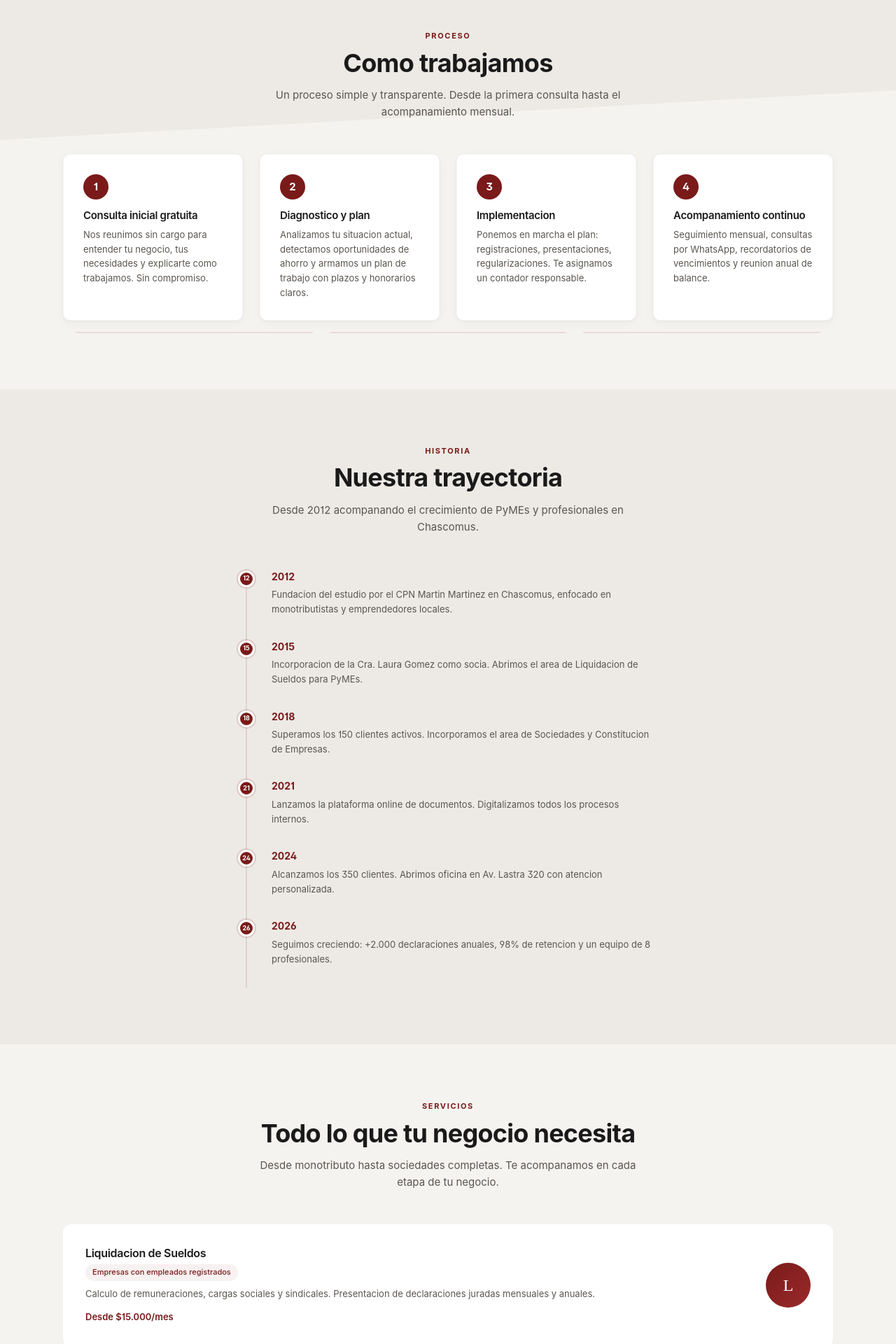
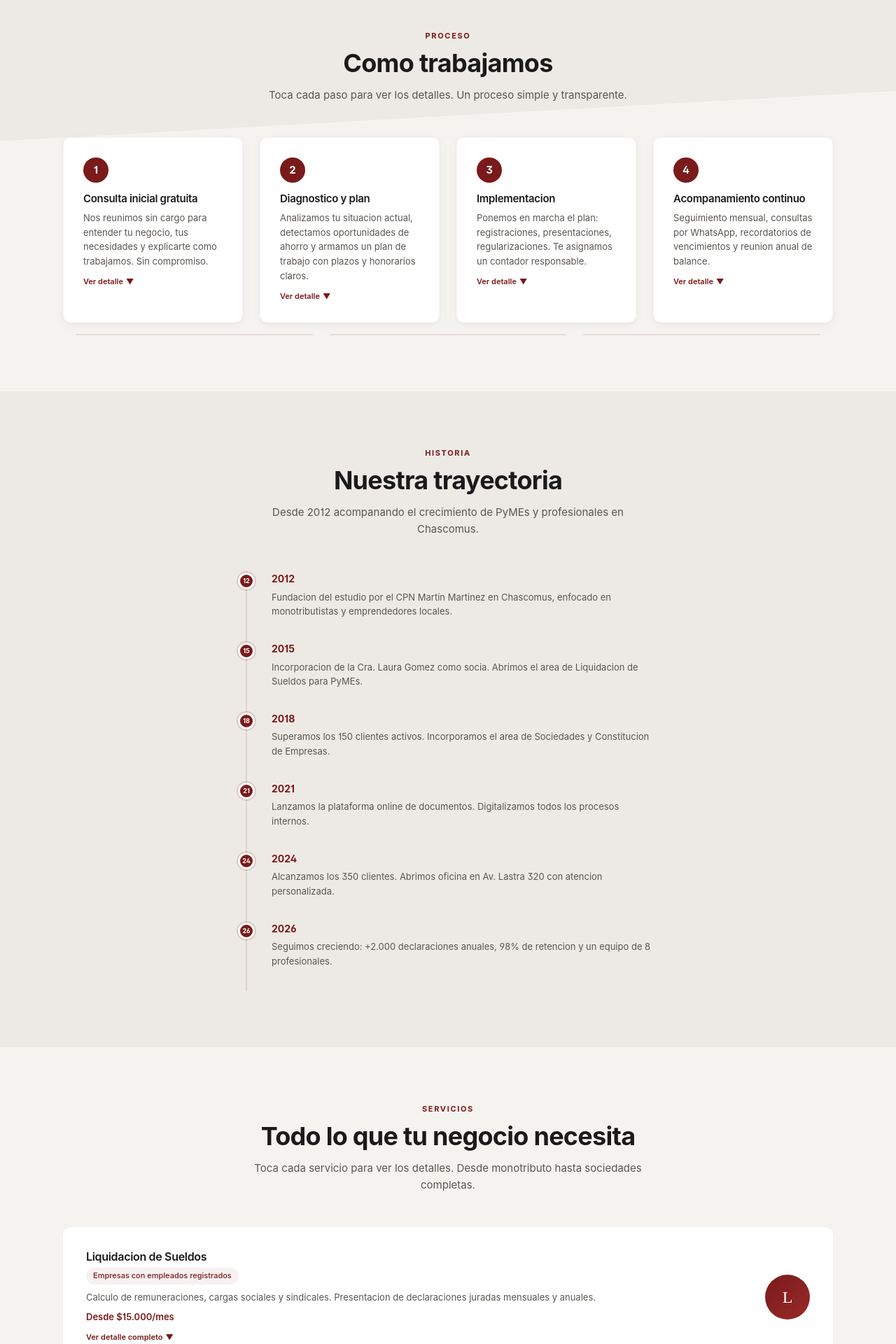
Before and after one commit to GalvanAlexis/bladoPC, a Next.js app: page /ejemplos/contable in a window 1280 px wide. Shown: the part 1000-2920 px from the top of the page at 70% size. Built offline with nearby package versions, Linux system fonts and the light colour scheme.

Commit message:
feat: tarjetas expandibles en proceso y servicios con framer-motion ISS-080

```diff
--- /dev/null
+++ b/documentacion/issues/ISS-080_tarjetas-expandibles-proceso-servicios.md
@@ -0,0 +1,51 @@
+# ISS-080: Tarjetas expandibles en Proceso y Servicios de Contable
+
+## Resumen
+
+Agregar estado expandible con informacion detallada a las tarjetas de Proceso
+(4 pasos) y Servicios (6 items) en la pagina corporativa M&A Estudio Contable.
+Al clickear/tocar una tarjeta, se despliega contenido adicional con
+framer-motion AnimatePresence.
+
+## Archivos a modificar
+
+- `src/app/ejemplos/contable/components/Proceso.tsx` — agregar `detalle` a cada
+  paso, useState + AnimatePresence para expandir/colapsar
+- `src/app/ejemplos/contable/components/Servicios.tsx` — useState + AnimatePresence
+  para expandir/colapsar, mostrar `detalle` del servicio
+- `src/app/ejemplos/contable/hooks/useAdmin.ts` — agregar campo `detalle` a
+  `ServicioItem`, actualizar defaults con texto detallado
+- `src/app/ejemplos/contable/components/AdminDashboard.tsx` — agregar campo
+  `detalle` al CrudList de ServiciosTab
+
+## Detalles de implementacion
+
+### Proceso
+- Cada paso del array `PROCESO` recibe un campo `detalle` con 3-4 lineas de
+  informacion adicional
+- Click en la tarjeta togglea el estado expandido
+- El detalle se despliega debajo del texto actual con framer-motion
+  `AnimatePresence` + `motion.div` slideDown
+- La tarjeta cambia visualmente (borde granate sutil, indicador de expandido)
+
+### Servicios
+- `ServicioItem` recibe campo `detalle` (string opcional)
+- Click en la tarjeta togglea expandido
+- Mismo patron AnimatePresence que Proceso
+- AdminDashboard: el tab Servicios ahora incluye campo `detalle` en el CRUD
+
+## Tareas
+- [ ] Agregar `detalle` a array PROCESO en Proceso.tsx
+- [ ] Agregar `detalle` a ServicioItem en useAdmin.ts
+- [ ] Agregar `detalle` a defaults de servicios en useAdmin.ts
+- [ ] Agregar `detalle` al CrudList de ServiciosTab en AdminDashboard.tsx
+- [ ] Implementar expandible en Proceso.tsx con framer-motion
+- [ ] Implementar expandible en Servicios.tsx con framer-motion
+- [ ] npm run build
+
+## Notas
+- Cursor pointer en las tarjetas
+- Un solo item expandido a la vez (acordeon) o multiples (segun prefiera el user)
+  -> multiples, para poder comparar
+- Animacion suave con AnimatePresence + height auto
+- prefers-reduced-motion respetado
--- a/src/app/ejemplos/contable/components/AdminDashboard.tsx
+++ b/src/app/ejemplos/contable/components/AdminDashboard.tsx
@@ -340,12 +340,12 @@ function ServiciosTab({ admin }: { admin: ReturnType<typeof useAdmin> }) {
   return (
     <CrudList<ServicioItem>
       items={admin.servicios}
-      fields={['titulo', 'desc', 'publico', 'precio']}
+      fields={['titulo', 'desc', 'detalle', 'publico', 'precio']}
       onAdd={admin.addServicio}
       onUpdate={admin.updateServicio}
       onDelete={admin.deleteServicio}
-      newItem={{ titulo: '', desc: '', publico: '', precio: '' }}
-      labels={{ titulo: 'Titulo', desc: 'Descripcion', publico: 'Publico', precio: 'Precio' }}
+      newItem={{ titulo: '', desc: '', detalle: '', publico: '', precio: '' }}
+      labels={{ titulo: 'Titulo', desc: 'Descripcion', detalle: 'Detalle', publico: 'Publico', precio: 'Precio' }}
     />
   );
 }
--- a/src/app/ejemplos/contable/components/Proceso.tsx
+++ b/src/app/ejemplos/contable/components/Proceso.tsx
@@ -1,24 +1,44 @@
 'use client';
 
-import { useRef } from 'react';
-import { motion, useInView } from 'framer-motion';
+import { useRef, useState } from 'react';
+import { motion, useInView, AnimatePresence } from 'framer-motion';
 
 const GRANATE = '#7a1a1a';
-const GRANATE_LIGHT = '#9a2a2a';
 const BG_SECTION = '#edeae5';
 const TEXT_PRIMARY = '#1a1a1a';
 const TEXT_SEC = '#5a5550';
 
 const PROCESO = [
-  { paso: 1, titulo: 'Consulta inicial gratuita', desc: 'Nos reunimos sin cargo para entender tu negocio, tus necesidades y explicarte como trabajamos. Sin compromiso.' },
-  { paso: 2, titulo: 'Diagnostico y plan', desc: 'Analizamos tu situacion actual, detectamos oportunidades de ahorro y armamos un plan de trabajo con plazos y honorarios claros.' },
-  { paso: 3, titulo: 'Implementacion', desc: 'Ponemos en marcha el plan: registraciones, presentaciones, regularizaciones. Te asignamos un contador responsable.' },
-  { paso: 4, titulo: 'Acompanamiento continuo', desc: 'Seguimiento mensual, consultas por WhatsApp, recordatorios de vencimientos y reunion anual de balance.' },
+  {
+    paso: 1,
+    titulo: 'Consulta inicial gratuita',
+    desc: 'Nos reunimos sin cargo para entender tu negocio, tus necesidades y explicarte como trabajamos. Sin compromiso.',
+    detalle: 'Te invitamos a una reunion sin cargo de 30 minutos. Vas a conocer al equipo, entender nuestra metodologia de trabajo y recibir un diagnostico preliminar de tu situacion. No necesitas traer nada, solo tu CUIT y ganas de ordenar tus cuentas.',
+  },
+  {
+    paso: 2,
+    titulo: 'Diagnostico y plan',
+    desc: 'Analizamos tu situacion actual, detectamos oportunidades de ahorro y armamos un plan de trabajo con plazos y honorarios claros.',
+    detalle: 'Analizamos en profundidad tu situacion impositiva, contable y laboral. Detectamos oportunidades de ahorro fiscal, riesgos de multas y puntos a regularizar. Te entregamos un plan de trabajo detallado con plazos, responsables y honorarios completamente transparentes.',
+  },
+  {
+    paso: 3,
+    titulo: 'Implementacion',
+    desc: 'Ponemos en marcha el plan: registraciones, presentaciones, regularizaciones. Te asignamos un contador responsable.',
+    detalle: 'Ponemos en marcha el plan acordado: inscripciones, registraciones contables, presentacion de declaraciones juradas, regularizacion de deudas. Te asignamos un contador responsable que seguira tu caso de principio a fin y estara disponible para consultas.',
+  },
+  {
+    paso: 4,
+    titulo: 'Acompanamiento continuo',
+    desc: 'Seguimiento mensual, consultas por WhatsApp, recordatorios de vencimientos y reunion anual de balance.',
+    detalle: 'Una vez al mes recibis un resumen de tu situacion fiscal, recordatorios de vencimientos y acceso a nuestra plataforma online. Tenes WhatsApp directo con tu contador para consultas rapidas. Cada ano hacemos una reunion de balance para proyectar el siguiente.',
+  },
 ];
 
 export default function Proceso() {
   const ref = useRef(null);
   const isInView = useInView(ref, { once: true, margin: '-80px' });
+  const [expanded, setExpanded] = useState<number | null>(null);
 
   return (
     <section
@@ -52,7 +72,7 @@ export default function Proceso() {
             Como trabajamos
           </h2>
           <p style={{ fontSize: 15, color: TEXT_SEC, maxWidth: 560, margin: '0 auto', lineHeight: 1.6 }}>
-            Un proceso simple y transparente. Desde la primera consulta hasta el acompanamiento mensual.
+            Toca cada paso para ver los detalles. Un proceso simple y transparente.
           </p>
         </motion.div>
 
@@ -63,24 +83,41 @@ export default function Proceso() {
             gap: 24,
           }}
         >
-          {PROCESO.map((p, i) => (
+          {PROCESO.map((p, i) => {
+            const isOpen = expanded === p.paso;
+            return (
               <motion.div
                 key={p.paso}
                 initial={{ opacity: 0, y: 30 }}
                 animate={isInView ? { opacity: 1, y: 0 } : { opacity: 0, y: 30 }}
                 transition={{ delay: i * 0.1, duration: 0.5, ease: 'easeOut' }}
+                onClick={() => setExpanded(isOpen ? null : p.paso)}
                 style={{
                   background: '#fff',
                   borderRadius: 10,
                   padding: 28,
-                boxShadow: '0 1px 4px rgba(0,0,0,0.04), 0 4px 16px rgba(0,0,0,0.03)',
-                border: '1px solid rgba(0,0,0,0.04)',
+                  boxShadow: isOpen
+                    ? '0 4px 24px rgba(122,26,26,0.10)'
+                    : '0 1px 4px rgba(0,0,0,0.04), 0 4px 16px rgba(0,0,0,0.03)',
+                  border: isOpen
+                    ? `1px solid ${GRANATE}20`
+                    : '1px solid rgba(0,0,0,0.04)',
                   position: 'relative',
-                transition: 'transform 0.25s ease, box-shadow 0.25s ease',
-                cursor: 'default',
+                  cursor: 'pointer',
+                  transition: 'box-shadow 0.25s ease, border-color 0.25s ease',
                 }}
-              onMouseEnter={(e) => { e.currentTarget.style.transform = 'translateY(-2px)'; e.currentTarget.style.boxShadow = '0 8px 30px rgba(122,26,26,0.08)'; }}
-              onMouseLeave={(e) => { e.currentTarget.style.transform = 'translateY(0)'; e.currentTarget.style.boxShadow = '0 1px 4px rgba(0,0,0,0.04), 0 4px 16px rgba(0,0,0,0.03)'; }}
+                onMouseEnter={(e) => {
+                  if (!isOpen) {
+                    e.currentTarget.style.transform = 'translateY(-2px)';
+                    e.currentTarget.style.boxShadow = '0 8px 30px rgba(122,26,26,0.08)';
+                  }
+                }}
+                onMouseLeave={(e) => {
+                  if (!isOpen) {
+                    e.currentTarget.style.transform = 'translateY(0)';
+                    e.currentTarget.style.boxShadow = '0 1px 4px rgba(0,0,0,0.04), 0 4px 16px rgba(0,0,0,0.03)';
+                  }
+                }}
               >
                 <div
                   style={{
@@ -98,8 +135,56 @@ export default function Proceso() {
                 <p style={{ fontSize: 13, color: TEXT_SEC, lineHeight: 1.6, margin: 0 }}>
                   {p.desc}
                 </p>
+
+                <AnimatePresence initial={false}>
+                  {isOpen && (
+                    <motion.div
+                      key="detalle"
+                      initial={{ height: 0, opacity: 0 }}
+                      animate={{ height: 'auto', opacity: 1 }}
+                      exit={{ height: 0, opacity: 0 }}
+                      transition={{ duration: 0.3, ease: 'easeInOut' }}
+                      style={{ overflow: 'hidden' }}
+                    >
+                      <div
+                        style={{
+                          marginTop: 14,
+                          paddingTop: 14,
+                          borderTop: '1px solid rgba(122,26,26,0.08)',
+                          fontSize: 13,
+                          color: TEXT_SEC,
+                          lineHeight: 1.7,
+                        }}
+                      >
+                        {p.detalle}
+                      </div>
                     </motion.div>
-          ))}
+                  )}
+                </AnimatePresence>
+
+                <div
+                  style={{
+                    marginTop: 10,
+                    fontSize: 11,
+                    color: GRANATE,
+                    fontWeight: 600,
+                    display: 'flex',
+                    alignItems: 'center',
+                    gap: 4,
+                  }}
+                >
+                  {isOpen ? 'Ver menos' : 'Ver detalle'}
+                  <motion.span
+                    animate={{ rotate: isOpen ? 180 : 0 }}
+                    transition={{ duration: 0.2 }}
+                    style={{ display: 'inline-block' }}
+                  >
+                    &#9660;
+                  </motion.span>
+                </div>
+              </motion.div>
+            );
+          })}
         </div>
 
         {PROCESO.length > 1 && (
--- a/src/app/ejemplos/contable/components/Servicios.tsx
+++ b/src/app/ejemplos/contable/components/Servicios.tsx
@@ -1,7 +1,7 @@
 'use client';
 
-import { useRef } from 'react';
-import { motion, useInView } from 'framer-motion';
+import { useRef, useState } from 'react';
+import { motion, useInView, AnimatePresence } from 'framer-motion';
 import type { ServicioItem } from '../hooks/useAdmin';
 
 const GRANATE = '#7a1a1a';
@@ -17,6 +17,7 @@ interface Props {
 export default function Servicios({ servicios }: Props) {
   const ref = useRef(null);
   const isInView = useInView(ref, { once: true, margin: '-80px' });
+  const [expanded, setExpanded] = useState<string | null>(null);
 
   return (
     <section
@@ -39,17 +40,20 @@ export default function Servicios({ servicios }: Props) {
             Todo lo que tu negocio necesita
           </h2>
           <p style={{ fontSize: 15, color: TEXT_SEC, maxWidth: 560, margin: '0 auto', lineHeight: 1.6 }}>
-            Desde monotributo hasta sociedades completas. Te acompanamos en cada etapa de tu negocio.
+            Toca cada servicio para ver los detalles. Desde monotributo hasta sociedades completas.
           </p>
         </motion.div>
 
-          {servicios.map((s, i) => (
+        {servicios.map((s, i) => {
+          const isOpen = expanded === s.id;
+          return (
             <motion.div
               key={s.id}
               initial={{ opacity: 0, y: 30 }}
               animate={isInView ? { opacity: 1, y: 0 } : { opacity: 0, y: 30 }}
               transition={{ delay: i * 0.08, duration: 0.5, ease: 'easeOut' }}
               className="con-servicio-card"
+              onClick={() => setExpanded(isOpen ? null : s.id)}
               style={{
                 display: 'flex',
                 flexDirection: 'row',
@@ -59,11 +63,22 @@ export default function Servicios({ servicios }: Props) {
                 background: i % 2 === 0 ? '#fff' : BG_SECTION,
                 borderRadius: 12,
                 padding: 'clamp(16px, 3vw, 32px)',
-                transition: 'transform 0.25s ease, box-shadow 0.25s ease',
-                cursor: 'default',
+                border: isOpen
+                  ? `1px solid ${GRANATE}20`
+                  : '1px solid transparent',
+                cursor: 'pointer',
+                transition: 'box-shadow 0.25s ease, border-color 0.25s ease',
               }}
-              onMouseEnter={(e) => { e.currentTarget.style.transform = 'translateY(-2px)'; e.currentTarget.style.boxShadow = '0 8px 30px rgba(122,26,26,0.08)'; }}
-              onMouseLeave={(e) => { e.currentTarget.style.transform = 'translateY(0)'; e.currentTarget.style.boxShadow = 'none'; }}
+              onMouseEnter={(e) => {
+                if (!isOpen) {
+                  e.currentTarget.style.boxShadow = '0 8px 30px rgba(122,26,26,0.08)';
+                }
+              }}
+              onMouseLeave={(e) => {
+                if (!isOpen) {
+                  e.currentTarget.style.boxShadow = 'none';
+                }
+              }}
             >
               <div style={{ flex: '1 1 55%', minWidth: 0 }}>
                 <div style={{ display: 'flex', alignItems: 'flex-start', flexDirection: 'column', gap: 6, marginBottom: 8 }}>
@@ -87,10 +102,57 @@ export default function Servicios({ servicios }: Props) {
                   {s.desc}
                 </p>
                 {s.precio && (
-                  <div style={{ marginTop: 12, fontSize: 13, color: GRANATE, fontWeight: 600 }}>
+                  <div style={{ marginTop: 8, fontSize: 13, color: GRANATE, fontWeight: 600 }}>
                     {s.precio}
                   </div>
                 )}
+
+                <AnimatePresence initial={false}>
+                  {isOpen && s.detalle && (
+                    <motion.div
+                      key="detalle"
+                      initial={{ height: 0, opacity: 0 }}
+                      animate={{ height: 'auto', opacity: 1 }}
+                      exit={{ height: 0, opacity: 0 }}
+                      transition={{ duration: 0.3, ease: 'easeInOut' }}
+                      style={{ overflow: 'hidden' }}
+                    >
+                      <div
+                        style={{
+                          marginTop: 12,
+                          paddingTop: 12,
+                          borderTop: '1px solid rgba(122,26,26,0.08)',
+                          fontSize: 13,
+                          color: TEXT_SEC,
+                          lineHeight: 1.7,
+                        }}
+                      >
+                        {s.detalle}
+                      </div>
+                    </motion.div>
+                  )}
+                </AnimatePresence>
+
+                <div
+                  style={{
+                    marginTop: 10,
+                    fontSize: 11,
+                    color: GRANATE,
+                    fontWeight: 600,
+                    display: 'flex',
+                    alignItems: 'center',
+                    gap: 4,
+                  }}
+                >
+                  {isOpen ? 'Ver menos' : 'Ver detalle completo'}
+                  <motion.span
+                    animate={{ rotate: isOpen ? 180 : 0 }}
+                    transition={{ duration: 0.2 }}
+                    style={{ display: 'inline-block' }}
+                  >
+                    &#9660;
+                  </motion.span>
+                </div>
               </div>
               <div
                 className="con-servicio-circle"
@@ -111,7 +173,8 @@ export default function Servicios({ servicios }: Props) {
                 {s.titulo[0]}
               </div>
             </motion.div>
-          ))}
+          );
+        })}
         <style>{`
           .con-servicio-card { flex-direction: row; }
           .con-servicio-circle { flex: 0 0 64px; height: 64px; }
```
Also changed, not shown: src/app/ejemplos/contable/hooks/useAdmin.ts (+7 -6 lines). Lines whose indentation alone changed are shown as unchanged.
